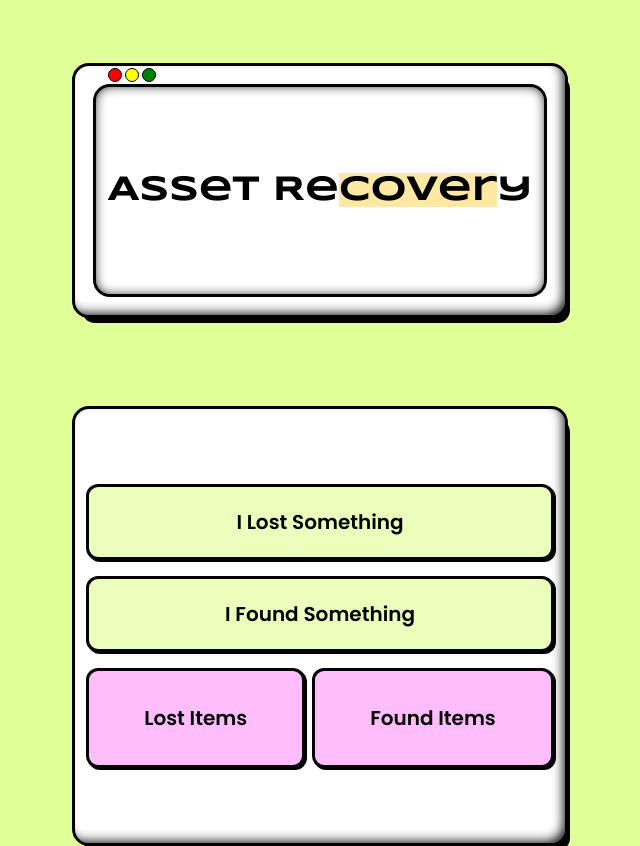
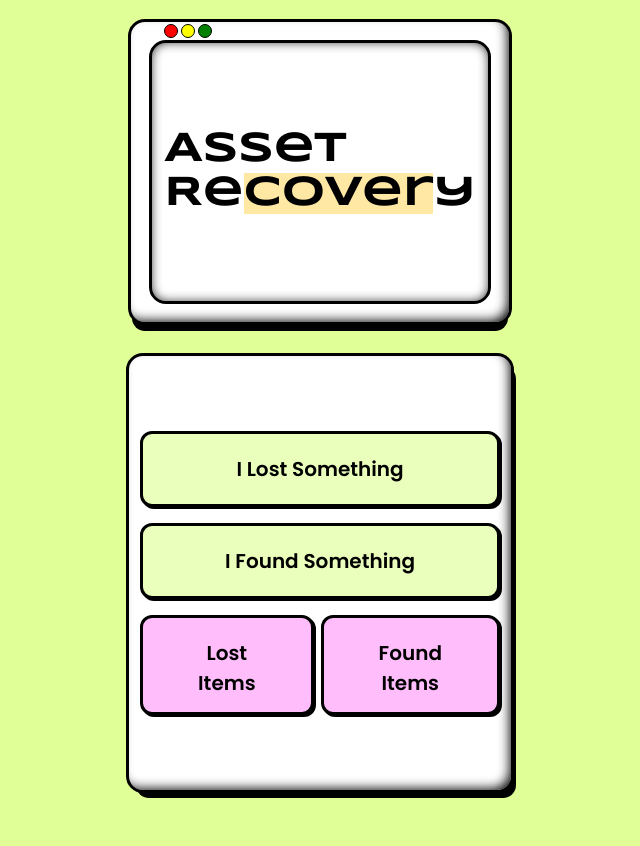
Before and after one commit to DisFine/AssetRecovery, a React (Vite) app: page / in a window 1280 px wide. Shown: the whole page, without its empty margins (320-960 px from the left). After the commit the page ends 800 px from the top, so only its background shows below. Built offline with nearby package versions, Linux system fonts and the light colour scheme; no server answers.

Commit message:
updated css

```diff
--- a/src/components/frontpage/Front.jsx
+++ b/src/components/frontpage/Front.jsx
@@ -4,7 +4,7 @@ import { Link } from "react-router-dom";
 function Front({ supabase }) {
   return (
     <>
-      <div className="outerContainer Adjustment">
+      <div className="outerContainer">
         <div className="Screen">
           <div className="IPBtn">
             <div className="dot1"></div>
--- a/src/components/style.css
+++ b/src/components/style.css
@@ -13,6 +13,11 @@ body {
   background-color: #e0ff97;
 }
 
+#root {
+  display: flex;
+  justify-content: center;
+}
+
 .Screen {
   border: 3px rgb(0, 0, 0) solid;
   padding: 2px 18px 18px 18px;
@@ -24,7 +29,7 @@ body {
   -moz-box-shadow: inset -5px -5px 12px -4px rgba(0, 0, 0, 1),
     0px 10px 0px -4px rgba(0, 0, 0, 1);
   box-shadow: inset -5px -5px 12px -4px rgba(0, 0, 0, 1),
-    0px 10px 0px -4px  rgba(0, 0, 0, 1);
+    0px 10px 0px -4px rgba(0, 0, 0, 1);
 }
 
 .IPBtn {
@@ -67,7 +72,7 @@ body {
 }
 
 .BScreen h2 {
-  font-size: 35px;
+  font-size: 42px;
   padding: 75px 2px;
   font-family: "Syncopate", sans-serif;
   font-weight: 700;
@@ -97,7 +102,7 @@ body {
   -moz-box-shadow: inset -5px -5px 12px -4px rgba(0, 0, 0, 1),
     0px 10px 0px -4px rgba(0, 0, 0, 1);
   box-shadow: inset -5px -5px 12px -4px rgba(0, 0, 0, 1),
-    0px 10px 0px -4px rgba (0, 0, 0, 1);
+    0px 10px 0px -4px rgba (0, 0, 0, 1);
 }
 
 .btn {
@@ -115,7 +120,7 @@ body {
   font-style: normal;
   -webkit-box-shadow: 2px 2px 0px 0px rgba(0, 0, 0, 1);
   -moz-box-shadow: 8px 8px 0px -4px rgba(0, 0, 0, 1);
-  box-shadow: 8px 8px 0px -4px rgba (0, 0, 0, 1);
+  box-shadow: 8px 8px 0px -4px rgba (0, 0, 0, 1);
 }
 
 .btn:active {
@@ -334,10 +339,12 @@ body {
   box-sizing: border-box;
   resize: none;
 }
+
 .description p {
   overflow-y: auto;
   word-wrap: break-word;
 }
+
 .description::placeholder {
   font-family: "Poppins", sans-serif;
   font-weight: 700;
@@ -358,7 +365,7 @@ body {
   font-style: normal;
   -webkit-box-shadow: 2px 2px 0px 0px rgba(0, 0, 0, 1);
   -moz-box-shadow: 8px 8px 0px -4px rgba(0, 0, 0, 1);
-  box-shadow: 8px 8px 0px -4px rgba (0, 0, 0, 1);
+  box-shadow: 8px 8px 0px -4px rgba (0, 0, 0, 1);
 }
 
 .PostBtn:active {
@@ -482,13 +489,12 @@ body {
 }
 
 .outerContainer {
-  height: 100vh;
   height: calc(var(--vh, 1vh) * 100);
   display: flex;
   flex-direction: column;
+  align-items: center;
+  max-width: 406px;
   justify-content: center;
-  gap: 20px;
-  align-items: center;
 }
 
 .innerContainer {
@@ -532,6 +538,7 @@ form {
 .textWithLabel {
   width: 100%;
 }
+
 .textfield {
   display: block;
   width: 100%;
@@ -585,6 +592,7 @@ form button:active {
   display: flex;
   gap: 3px;
 }
+
 .loginType p {
   display: flex;
   background-color: #ffbdfc;
@@ -599,16 +607,11 @@ form button:active {
 .loginType i {
   font-size: 7px;
 }
+
 .loginType i svg {
   width: 30px;
   height: auto;
   display: inline-block;
-}
-
-.Adjustment {
-  display: flex;
-  justify-content: normal;
-  gap: 0px;
 }
 
 .fa {
@@ -663,11 +666,13 @@ form button:active {
   justify-content: center;
   margin-top: 7%;
 }
+
 .itemPageContainer .itemImg .Img {
   width: 100%;
   height: 100%;
   object-fit: cover;
 }
+
 .itemPageContainer .itemDetailsContainer {
   width: 100%;
   height: 40vh;
@@ -679,6 +684,7 @@ form button:active {
   box-sizing: border-box;
   resize: none;
 }
+
 .itemPageContainer .itemDetailsContainer .itemName {
   display: flex;
   column-gap: 7px;
@@ -693,6 +699,7 @@ form button:active {
   box-sizing: border-box;
   resize: none;
 }
+
 .itemPageContainer .itemDetailsContainer .itemName h3 {
   display: flex;
   width: 32%;
@@ -781,11 +788,13 @@ form button:active {
   box-sizing: border-box;
   resize: none;
 }
+
 .itemPageContainer .phoneContainer .PhoneNumber {
   display: flex;
   flex-direction: row;
   column-gap: 5px;
 }
+
 .itemPageContainer .phoneContainer .PhoneNumberField {
   display: flex;
   flex-direction: row-reverse;
@@ -910,12 +919,6 @@ a:link,
 a:visited {
   text-decoration: none;
   color: inherit;
-}
-
-@media only screen and (max-width: 1000px) {
-  .BScreen h2 {
-    font-size: 42px;
-  }
 }
 
 .UserOuterContainer {
@@ -1104,12 +1107,14 @@ a:visited {
   padding: 5px;
   border-radius: 5px;
   position: absolute;
-  bottom: 125%; /* Position tooltip above the icon */
+  bottom: 125%;
+  /* Position tooltip above the icon */
   left: 50%;
   transform: translateX(-50%);
   transition: opacity 0.3s ease, visibility 0.3s ease;
   z-index: 1;
-  white-space: nowrap; /* Prevent wrapping */
+  white-space: nowrap;
+  /* Prevent wrapping */
 }
 
 .icon-container:hover .tooltip-text {
```
